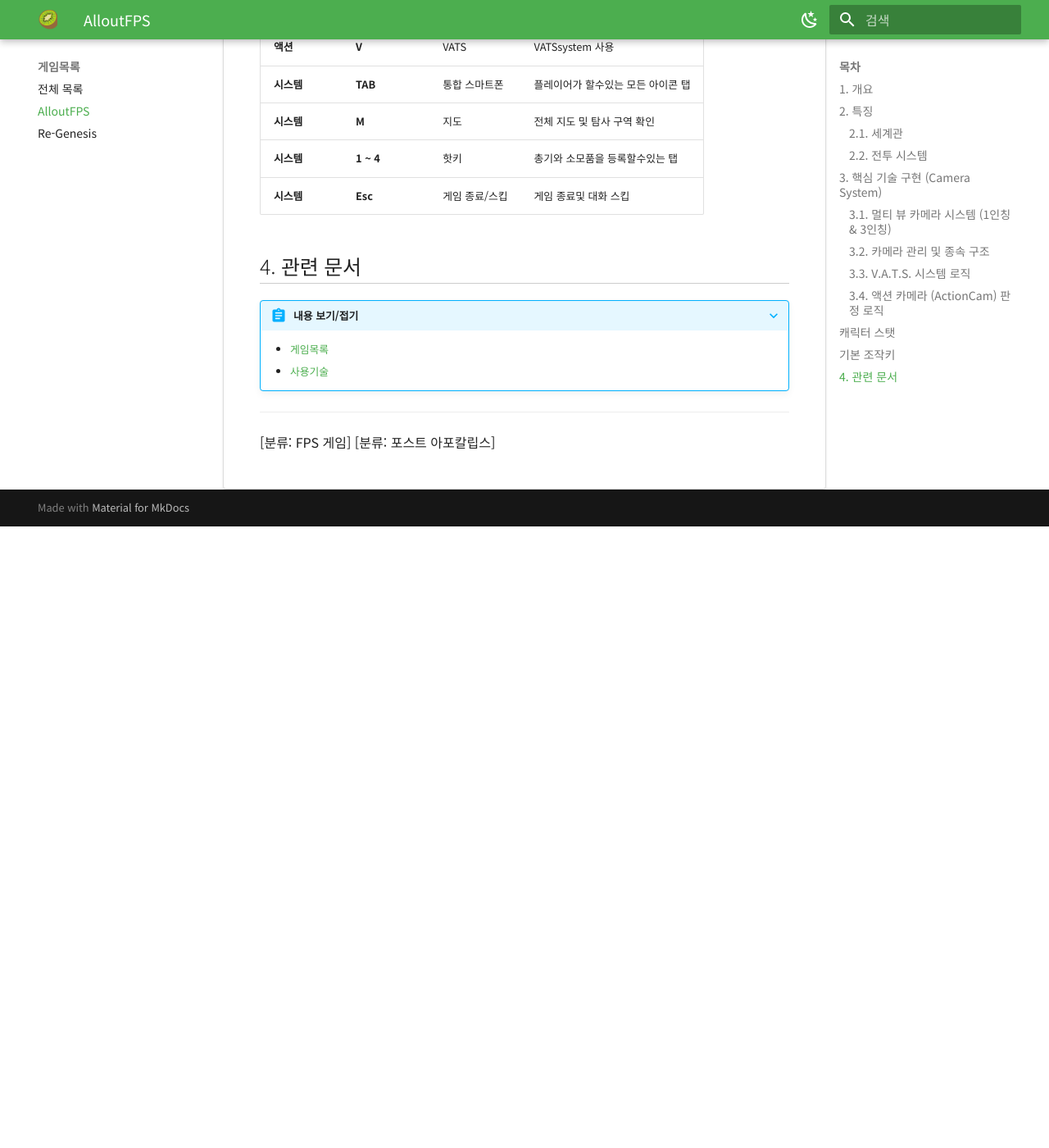
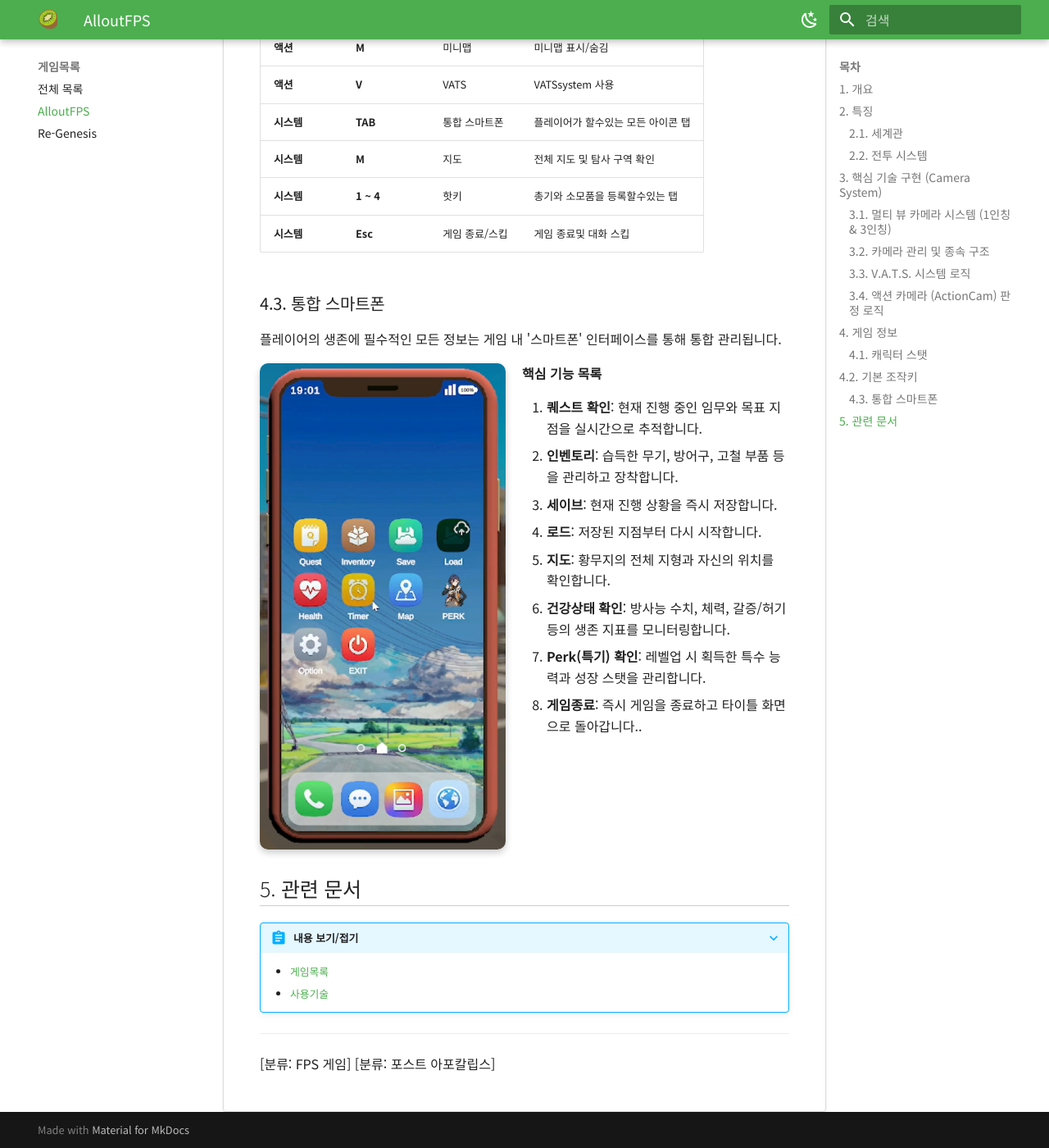
Before and after one commit to Searabbit11/kiwi-wiki, an MkDocs documentation site: the page built from docs/AlloutFPS.md, in a window 1280 px wide and 1400 px high, scrolled down 2719 px. Shown: the whole window at 82% size. Built offline with MkDocs 1.6.1 and Material for MkDocs 9.7.7, drawn with Linux system fonts in a browser that asks for light colours; before the commit the page ends 3361 px from its top, so only the background shows below that; some of the changed text lies outside the part shown.

Commit message:
2026.02.22 12:02
02.22 12:02 Done

```diff
--- a/docs/AlloutFPS.md
+++ b/docs/AlloutFPS.md
@@ -77,8 +77,9 @@
         *   *대상과의 거리가 적절한가?*
     *   **복구**: 사격 액션 종료 시, VATS를 최초로 실행했던 원래의 카메라(1인칭 또는 3인칭)로 즉시 복귀합니다.
 
+## 4. 게임 정보
 
-## 캐릭터 스탯
+### 4.1. 캐릭터 스탯
 
 | 스탯         | 내용                           | 관리 방법              |
 |:-----------|:-----------------------------|:-------------------|
@@ -88,7 +89,7 @@
 | **Perk**   | **S.P.E.C.I.A.L에 따른 능력치 상승** | 레벨업에 따른 스킬 획득      |
 | **무게**     | **소지 중량**                    | 보유 할수있는 최대 아이템     |
 
-## 기본 조작키
+## 4.2. 기본 조작키
 
 | 분류      | 키 (Key)        | 주요 기능    | 상세 내용               |
 |:--------|:---------------|:---------|:--------------------|
@@ -107,10 +108,30 @@
 | **시스템** | **1 ~ 4**      | 핫키       | 총기와 소모품을 등록할수있는 탭   |
 | **시스템** | **Esc**        | 게임 종료/스킵 | 게임 종료및 대화 스킵        |
 
+### 4.3. 통합 스마트폰
+
+플레이어의 생존에 필수적인 모든 정보는 게임 내 '스마트폰' 인터페이스를 통해 통합 관리됩니다.
+
+<div style="display: flex; align-items: flex-start; gap: 20px; margin-top: 15px;">
+  <img src="../assets/AlloutFPS_smartInventory.png" alt="Smart Inventory" width="300" style="border-radius: 10px; box-shadow: 0 4px 8px rgba(0,0,0,0.2);">
+  <div style="flex: 1;">
+    <strong>핵심 기능 목록</strong>
+    <ol>
+      <li><strong>퀘스트 확인</strong>: 현재 진행 중인 임무와 목표 지점을 실시간으로 추적합니다.</li>
+      <li><strong>인벤토리</strong>: 습득한 무기, 방어구, 고철 부품 등을 관리하고 장착합니다.</li>
+      <li><strong>세이브</strong>: 현재 진행 상황을 즉시 저장합니다.</li>
+      <li><strong>로드</strong>: 저장된 지점부터 다시 시작합니다.</li>
+      <li><strong>지도</strong>: 황무지의 전체 지형과 자신의 위치를 확인합니다.</li>
+      <li><strong>건강상태 확인</strong>: 방사능 수치, 체력, 갈증/허기 등의 생존 지표를 모니터링합니다.</li>
+      <li><strong>Perk(특기) 확인</strong>: 레벨업 시 획득한 특수 능력과 성장 스탯을 관리합니다.</li>
+      <li><strong>게임종료</strong>: 즉시 게임을 종료하고 타이틀 화면으로 돌아갑니다..</li>
+    </ol>
+  </div>
+</div>
 
 
 
-## 4. 관련 문서
+## 5. 관련 문서
 ???+ abstract "내용 보기/접기"
     *   [게임목록](../gameinformation.md)
     *   [사용기술](../description.md)
```
Also changed, not shown: docs/assets/AlloutFPS_smartInventory.png (added).
